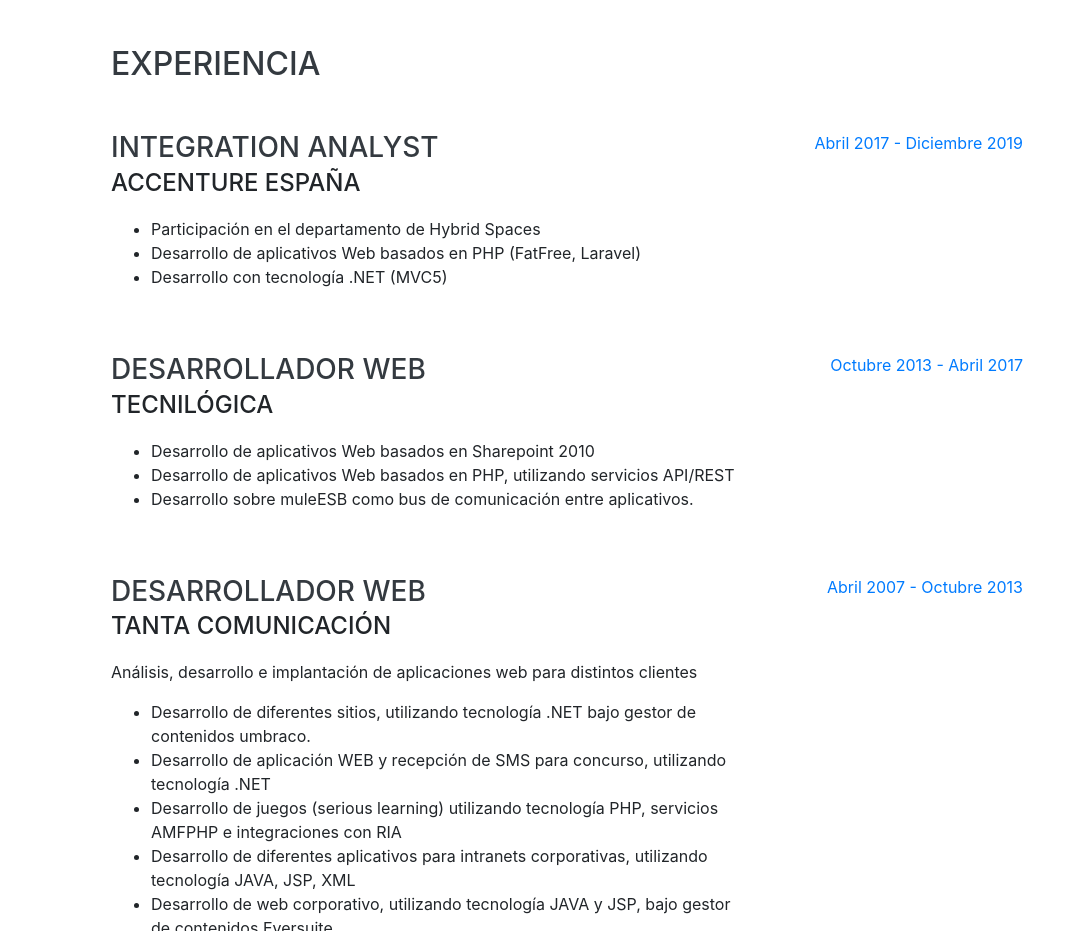
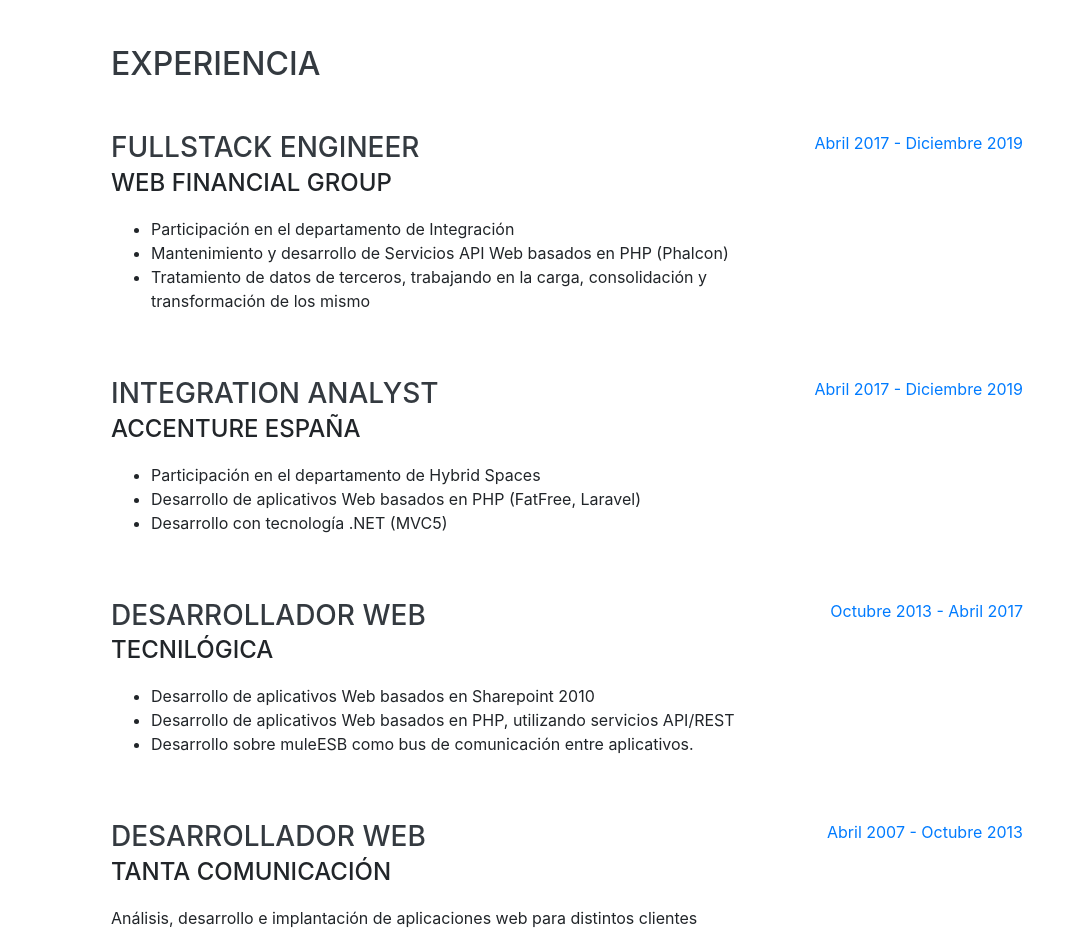
Before and after one commit to acuervoa/andrescuervo.es, a website with bundled scripts: page index.html in a window 1280 px wide. Shown: the part 804-1735 px from the top of the page, without its empty margins (209-1280 px from the left). Built offline with nearby package versions, Linux system fonts and the light colour scheme; a web font is replaced by a local one.

Commit message:
Add new laboral experience

```diff
--- a/index.html
+++ b/index.html
@@ -139,7 +139,24 @@
       >
         <div class="w-100">
           <h2 class="mb-5">Experiencia</h2>
-
+          <div
+          class="resume-item d-flex flex-column flex-md-row justify-content-between mb-5"
+        >
+          <div class="resume-content">
+            <h3 class="mb-0">Fullstack Engineer</h3>
+            <div class="subheading mb-3">Web financial group</div>
+            <p>
+              <ul>
+              <li>Participación en el departamento de Integración</li>
+              <li>Mantenimiento y desarrollo de Servicios API Web basados en PHP (Phalcon)</li>
+              <li>Tratamiento de datos de terceros, trabajando en la carga, consolidación y transformación de los mismo</li>
+              </ul>
+            </p>
+          </div>
+          <div class="resume-date text-md-right">
+            <span class="text-primary">Abril 2017 - Diciembre 2019</span>
+          </div>
+        </div>
           <div
             class="resume-item d-flex flex-column flex-md-row justify-content-between mb-5"
           >
```
